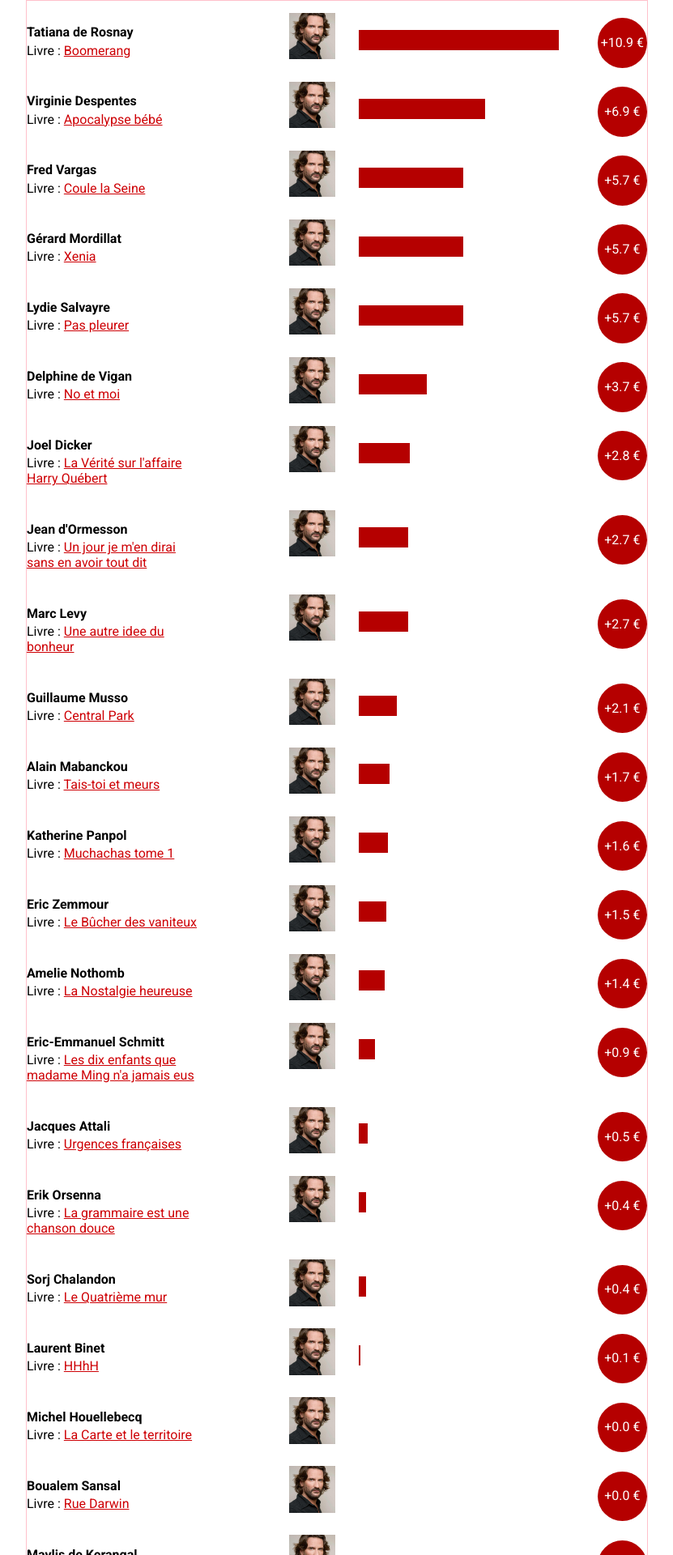
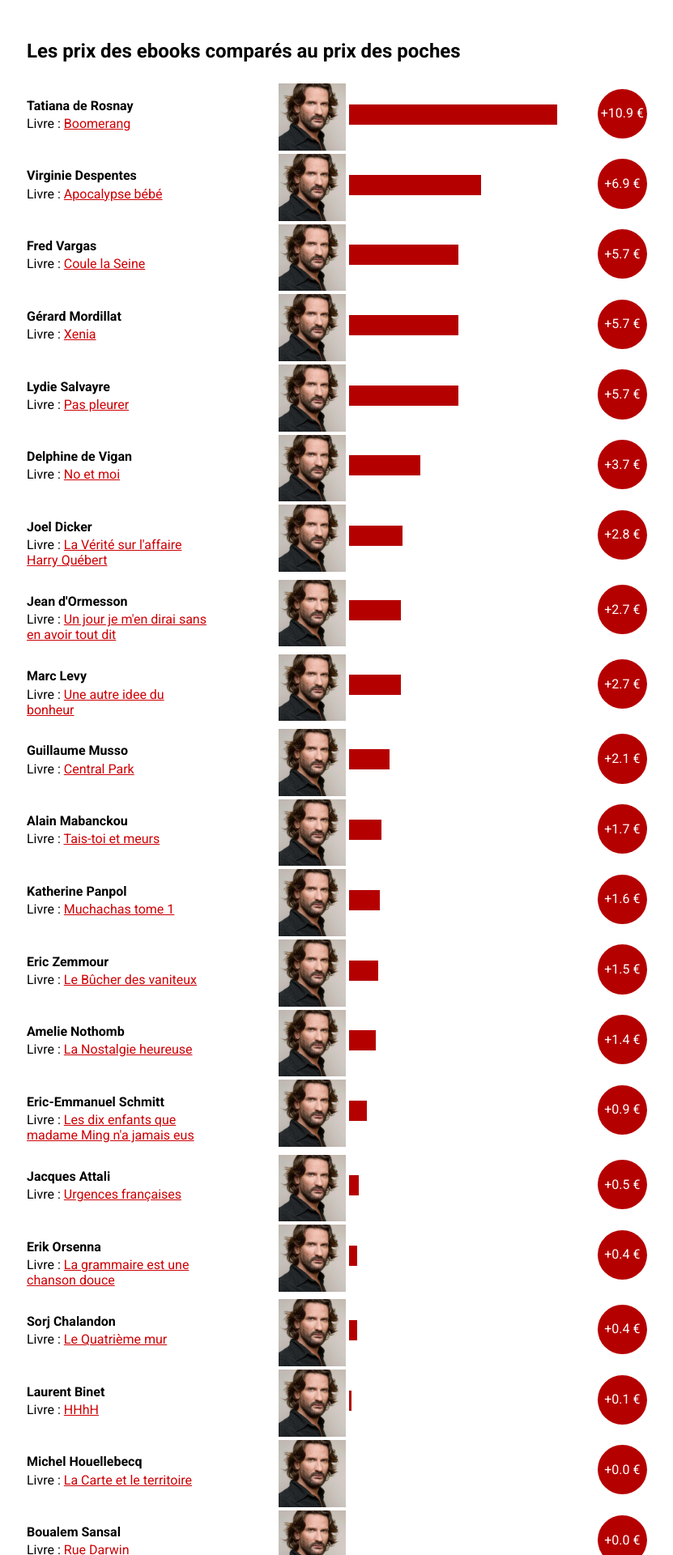
Before and after one commit to yannguegan/prix-livre, a PHP site: page / in a window 1280 px wide. Shown: the top 1920 px of the page at 81% size, without its empty margins (224-1055 px from the left). Run offline with PHP 8.4, Linux system fonts and the light colour scheme; some libraries are stand-ins or nearby versions.

Commit message:
Ready to test inside story

```diff
--- a/css/main.css
+++ b/css/main.css
@@ -1,21 +1,32 @@
 body {
-	font-family: Roboto, Arial, Helvetica, sans-serif;
+	font-family: 'Roboto', Arial, Helvetica, sans-serif;
 
 }
 header {
 
 }
 article {
-		margin: 0 auto;
+	margin: 0 auto;
 
 }
 footer {
 
 }
+h2 {
+    font-weight: 700;
+    font-size: 1.5em;
+    line-height: 1.3em;
+    clear: both;
+    margin: 2em 0 1em;
+    display: block;
+    float: left;
+}
+
+
 .entry_book {
 	width: 100%;
 	clear: both;
-	padding: 15px 0;
+	padding: 0;
 }
 .entry_book .left, .entry_book .middle, .entry_book .right {
 	float: left;
@@ -24,13 +35,13 @@ footer {
 
 
 .entry_book .left {
-	width: 38.5%;
+	width: 40%;
 }
 .entry_book .right {
-	width: 38.5%;
+	width: 40%;
 }
 .entry_book .middle {
-	width: 15%;
+	width: 12%;
 }
 .entry_book .diff {
 	width: 8%;
@@ -40,10 +51,13 @@ footer {
 
 .author_img {
 	margin: 0 auto;
-	width: 50%;
+	width: 90%;
 }
 .entry_book .author_img img {
 	width: 100%;
+}
+.entry_book .book_info {
+	padding-top: 0.2em;
 }
 .entry_book .book_info_hidden {
 	display: none;
@@ -56,7 +70,7 @@ footer {
 }
 .entry_book	.bar {
 	height: 25px;
-	margin-top: 1.3em;
+	margin-top: 1.6em;
 }
 .left .bar {
 	float: right;
@@ -146,7 +160,17 @@ footer {
 .left .diff {
 	float: right;
 }
-.diff:after {
+.diff_grey:after {
+    content: "";
+    display: block;
+    width: 100%;
+    height: 0;
+    padding-bottom: 100%;
+    background: #E6E2E2;
+    border-radius: 50%;
+}
+
+.diff_red:after {
     content: "";
     display: block;
     width: 100%;
@@ -155,6 +179,17 @@ footer {
     background: #B50000;
     border-radius: 50%;
 }
+
+.diff_green:after {
+    content: "";
+    display: block;
+    width: 100%;
+    height: 0;
+    padding-bottom: 100%;
+    background: #07780F;
+    border-radius: 50%;
+}
+
 
 
 .right .bar {
--- a/index.php
+++ b/index.php
@@ -19,12 +19,20 @@
     <script type="text/javascript" src="js/jquery.viewport.mini.js"></script>
    -->
 
-
   </head>
   <body>
     <header>
     </header>
-    <article style="width:766px; border: 1px solid pink;">
+    <article style="width:766px;">
+      <section id="ebook_vs_poche">
+        <h2>Les prix des ebooks comparés au prix des poches</h2>
+      </section>
+      <section id="ebook_vs_broche">
+        <h2>Les prix des ebooks comparés au prix des éditions originales</h2>
+      </section>
+    </article>
+    <footer>
+    </footer>
     <script id="handlebars_template_1" type="text/x-handlebars-template">
             {{#each feed}}
              {{#if auteur}}
@@ -92,16 +100,85 @@
                        </div>
                    </div>
                 </div>
-                    <div class="diff"><div></div></div>
+                <div class="diff diff_grey"><div></div></div>
              </div>
 
             {{/if}}
            {{/each}}
     </script>
+    <script id="handlebars_template_2" type="text/x-handlebars-template">
+          {{#each_by_diff_broch feed}}
+           {{#if auteur}}
+           <div class="entry_book poche_{{{paru_poche}}}" id="{{{id}}}" diff_poche="{{{diff_poche}}}" diff_broche="{{{diff_broche}}}">
+              <div class="left">
+                 <div class="bar bar_left" ></div>
+                 <div class="book_info">
+                   <div class="left_info">
+                     <div class="author">{{{auteur}}}</div>
+                     <div class="title show_more">Livre&nbsp;: <span>{{{titre}}}</span> </div>
+                   </div>
+                   <div class="more transition_height">
+                       <div class="prices">
+                        <div>
+                          Original ({{{editeur_broche}}})<br />
+                          Poche ({{{editeur_poche}}})<br />
+                          iBook<br />
+                          Kindle<br />
+                          Diff. ebook / original<br />
+                          Diff. ebook / poche<br />
+                        </div>
+                        <div>
+                          {{{prix_broche}}}&nbsp;€<br />
+                          {{{prix_poche}}}&nbsp;€<br />
+                          {{{prix_elec_apple}}}&nbsp;€<br />
+                          {{{prix_elec_amazon}}}&nbsp;€<br />
+                          {{{diff_broche_100}}}&nbsp;%<br />
+                          {{{diff_poche_100}}}&nbsp;%
+                        </div>
+                       </div>
+                     </div>
+                 </div>
+              </div>
+              <div class="middle">
+                <div class="author_img">
+                <img src="img/beigbeder.jpg">
+                </div>
+              </div>
+              <div class="right">
+                 <div class="bar bar_right" ></div>
+                 <div class="book_info">
+                   <div class="right_info">
+                     <div class="author">{{{auteur}}}</div>
+                     <div class="title show_more">Livre&nbsp;: <span>{{{titre}}}</span> </div>
+                   </div>
+                   <div class="more transition_height">
+                       <div class="prices">
+                        <div>
+                          Original ({{{editeur_broche}}})<br />
+                          Poche ({{{editeur_poche}}})<br />
+                          iBook<br />
+                          Kindle<br />
+                          Diff. ebook / original<br />
+                          Diff. ebook / poche<br />
+                        </div>
+                        <div>
+                          {{{prix_broche}}}&nbsp;€<br />
+                          {{{prix_poche}}}&nbsp;€<br />
+                          {{{prix_elec_apple}}}&nbsp;€<br />
+                          {{{prix_elec_amazon}}}&nbsp;€<br />
+                          {{{diff_broche_100}}}&nbsp;%<br />
+                          {{{diff_poche_100}}}&nbsp;%
+                        </div>
+                       </div>
+                     </div>
+                 </div>
+              </div>
+              <div class="diff diff_grey"><div></div></div>
+           </div>
 
-    </article>
-    <footer>
-    </footer>
+          {{/if}}
+         {{/each_by_diff_broch}}
+    </script>
     <script type="text/javascript" src="js/script.js"></script>
   </body>
 </html>
--- a/js/script.js
+++ b/js/script.js
@@ -9,30 +9,101 @@ function showInfo() {
     var source1 = $('#handlebars_template_1').html();
     var template1 = Handlebars.compile(source1);
     var html1 = template1(data);
-    $('article').append(html1);
+    $('#ebook_vs_poche').append(html1);
 
-    /* Dessin des barres en fonction de la différence des prix ebook / poche */
+    Handlebars.registerHelper('each_by_diff_broch', function(data,options) {
+	    var output = '';
+	    var contextSorted = data.concat()
+	        .sort( function(a,b) { return a.diff_broche - b.diff_broche } );
+	    for(var i=0, j=contextSorted.length; i<j; i++) {
+	        output += options.fn(contextSorted[i]);
+	    }
 
-	$('.poche_oui').each(function() {
+	    return output;
+	});
+
+	var template2 = Handlebars.compile( $('#handlebars_template_2').html() );
+	$('#ebook_vs_broche').append( template2( data ) );
+
+
+
+    /* Construction de la partie ebook / poche */
+
+	$('#ebook_vs_poche .entry_book').each(function() {
 		var diff_poche = $(this).attr('diff_poche');
 		if (diff_poche < 0) {
 
-			/* Si l'eBook est moins cher, on masque la barre à droite et les infos à gauche */
+			/* Si l'eBook est moins cher, on masque la barre à droite et les infos à gauche... */
 
 			$('.left .book_info',this).addClass('book_info_hidden');
+			$('.right .bar',this).addClass('bar_hidden');
+
+			/* ... on définit la largeur de la barre */
+
+			bar_width = ((0-diff_poche)*100)/13;
+
+			/* ... on écrit le prix dans la puce */
+
 			diff_poche_abs = 0-diff_poche
 			$('.diff > div',this).html('-' + diff_poche_abs + '&nbsp;€');
-			$('.right .bar',this).addClass('bar_hidden');
-			bar_width = ((0-diff_poche)*100)/13;
+
+			/* On passe la puce en vert */
+
+			$('.diff',this).removeClass('diff_grey');
+			$('.diff',this).addClass('diff_green');
+
 		} else {
 
-			/* Si l'eBook est plus cher, on masque la barre à gauche et les infos à droite */
+			/* Si l'eBook est plus cher, on masque la barre à gauche et les infos à droite... */
 
 			$('.right .book_info',this).addClass('book_info_hidden');
+			$('.left .bar',this).addClass('bar_hidden');
+
+			/* ... on définit la largeur de la barre */
+
+			bar_width = diff_poche*100/13;
+
+			/* ... on écrit le prix dans la puce */
+
 			$('.diff > div',this).html('+' + diff_poche + '&nbsp;€');
-			$('.left .bar',this).addClass('bar_hidden');
-			bar_width = diff_poche*100/13;
+
+			/* On passe la puce en rouge */
+
+			$('.diff',this).removeClass('diff_grey');
+			$('.diff',this).addClass('diff_red');
+
+
 		}
+		$('.bar',this).css('width', bar_width + '%');
+	});
+
+
+ /* Construction de la partie ebook / originale */
+
+	$('#ebook_vs_broche .entry_book').each(function() {
+		var diff_broche = $(this).attr('diff_broche');
+
+		/* On masque la barre à droite et les infos à gauche... */
+
+		$('.left .book_info',this).addClass('book_info_hidden');
+		$('.right .bar',this).addClass('bar_hidden');
+
+		/* ... on définit la largeur de la barre */
+
+		bar_width = ((0-diff_broche)*100)/17.5;
+
+		/* ... on écrit le prix dans la puce */
+
+		diff_broche_abs = 0-diff_broche
+		$('.diff > div',this).html('-' + diff_broche_abs + '&nbsp;€');
+
+		/* On passe la puce en vert */
+
+		$('.diff',this).removeClass('diff_grey');
+		$('.diff',this).addClass('diff_green');
+
+
+
 		$('.bar',this).css('width', bar_width + '%');
 	});
 
@@ -40,7 +111,8 @@ function showInfo() {
 
 	$('.show_more').click( function() {
  		current_id = $(this).parents('.entry_book').attr('id');
- 		$('#' + current_id + ' .more').toggleClass('more_visible');
+ 		current_section = $(this).parents('section').attr('id');
+ 		$('#' + current_section + ' #' + current_id + ' .more').toggleClass('more_visible');
  	});
 
     });
@@ -51,7 +123,4 @@ function showInfo() {
 $(document).ready( function() {
 	showInfo();
 
-
-
-
 });
```
Lines whose indentation alone changed are shown as unchanged.
